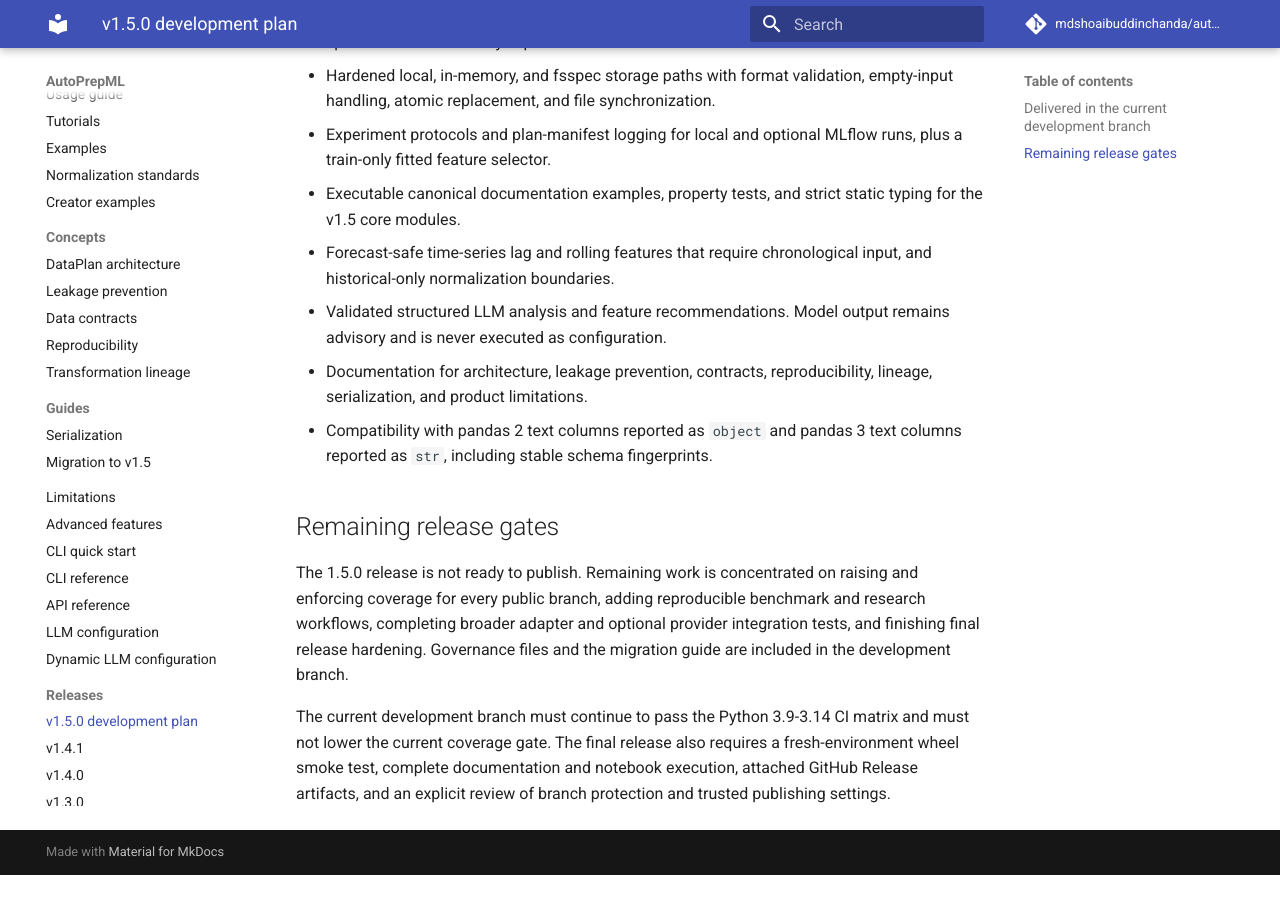
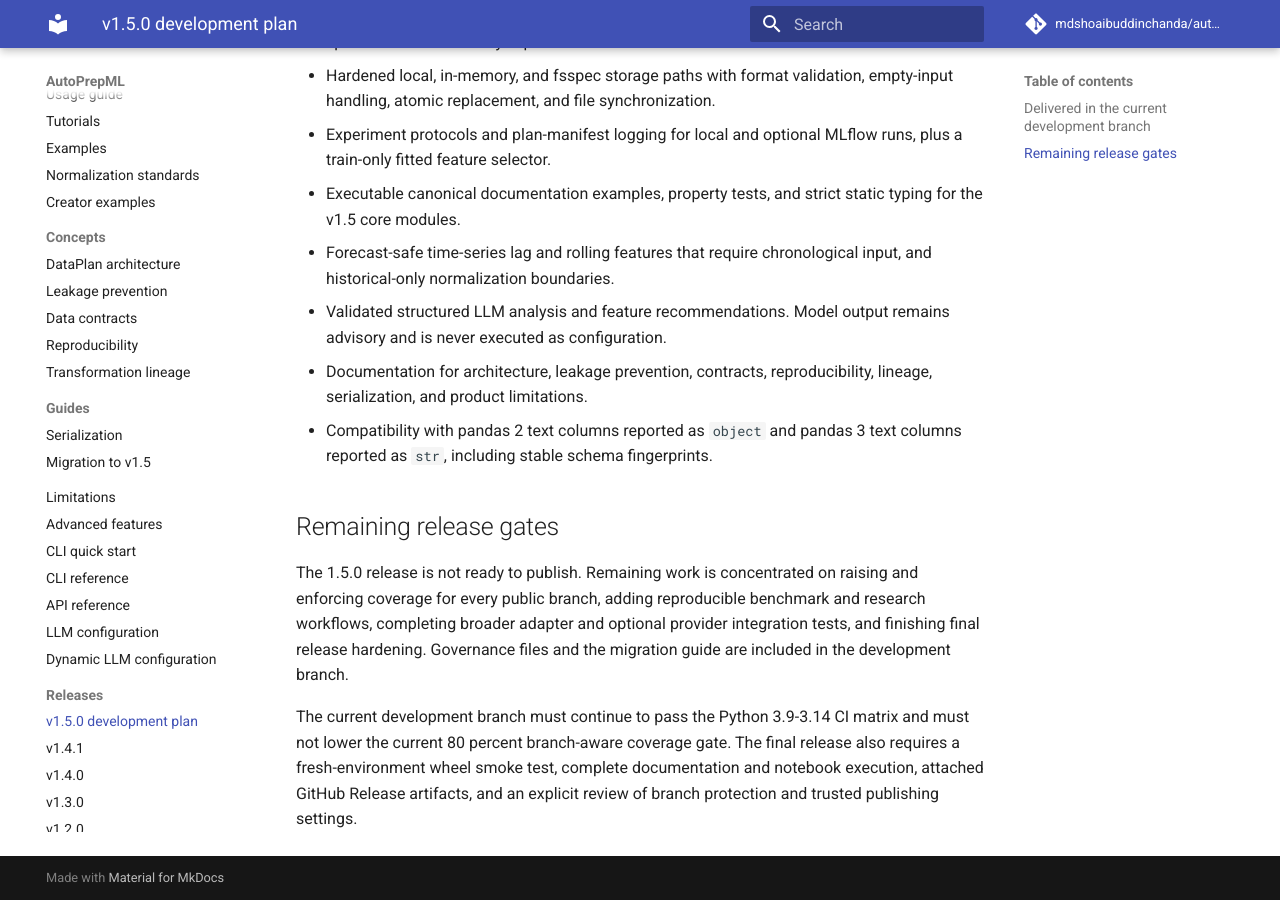
Before and after one commit to mdshoaibuddinchanda/autoprepml, an MkDocs documentation site: the page built from docs/releases/RELEASE_v1.5.0.md, in a window 1280 px wide and 900 px high, scrolled down 723 px. Built offline with MkDocs 1.6.1 and Material for MkDocs 9.7.7, drawn with Linux system fonts in a browser that asks for light colours; comment, search, counter and statistics services are not loaded; before the commit the page ends 1598 px from its top, so only the background shows below that.

Commit message:
ci: raise branch coverage gate to eighty percent

```diff
--- a/docs/releases/RELEASE_v1.5.0.md
+++ b/docs/releases/RELEASE_v1.5.0.md
@@ -48,7 +48,8 @@
 files and the migration guide are included in the development branch.
 
 The current development branch must continue to pass the Python 3.9-3.14 CI
-matrix and must not lower the current coverage gate. The final release also
+matrix and must not lower the current 80 percent branch-aware coverage gate.
+The final release also
 requires a fresh-environment wheel smoke test, complete documentation and
 notebook execution, attached GitHub Release artifacts, and an explicit review
 of branch protection and trusted publishing settings.
```
Also changed, not shown: README.md (+1 -1 lines), docs/README.md (+1 -1 lines), 1 other file.
